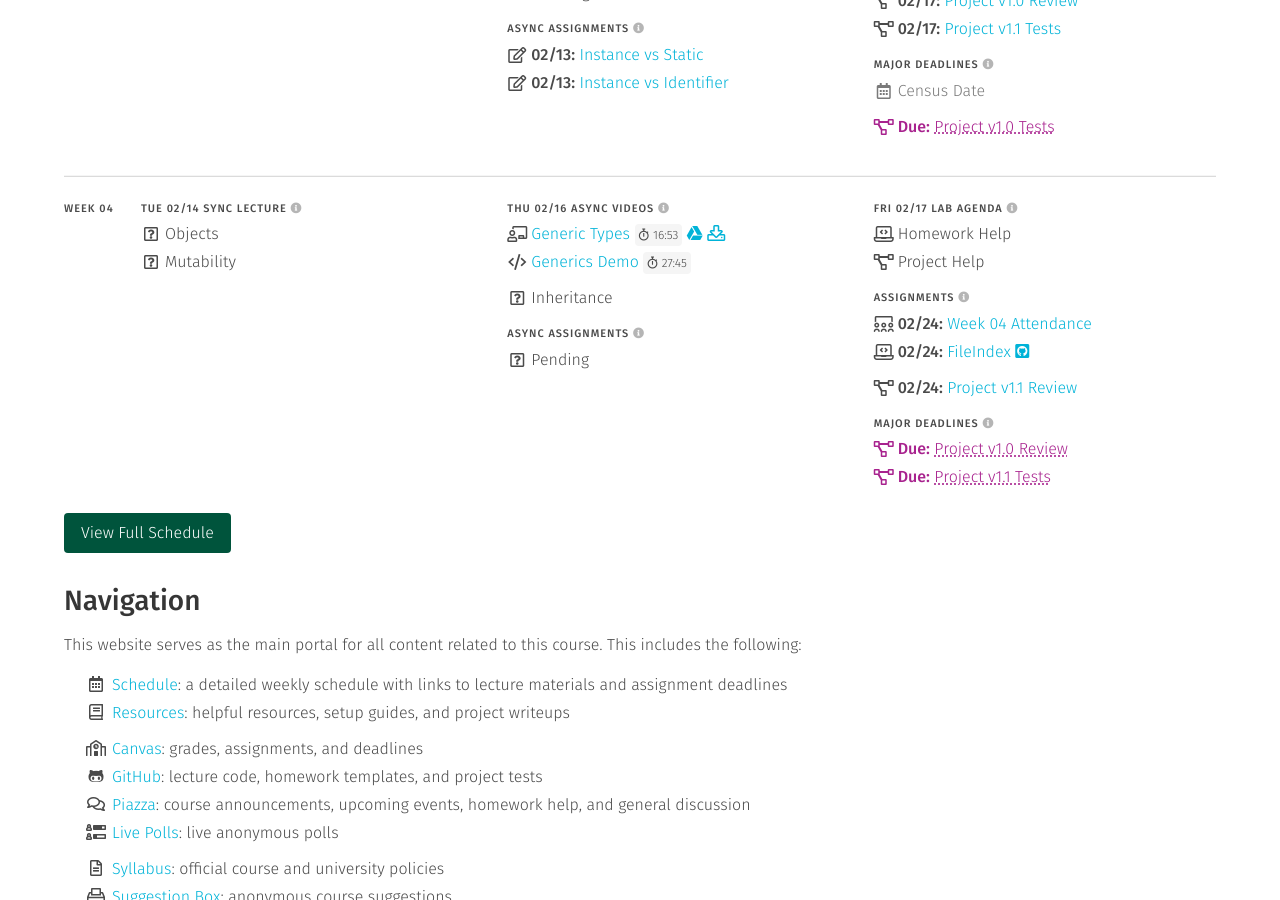
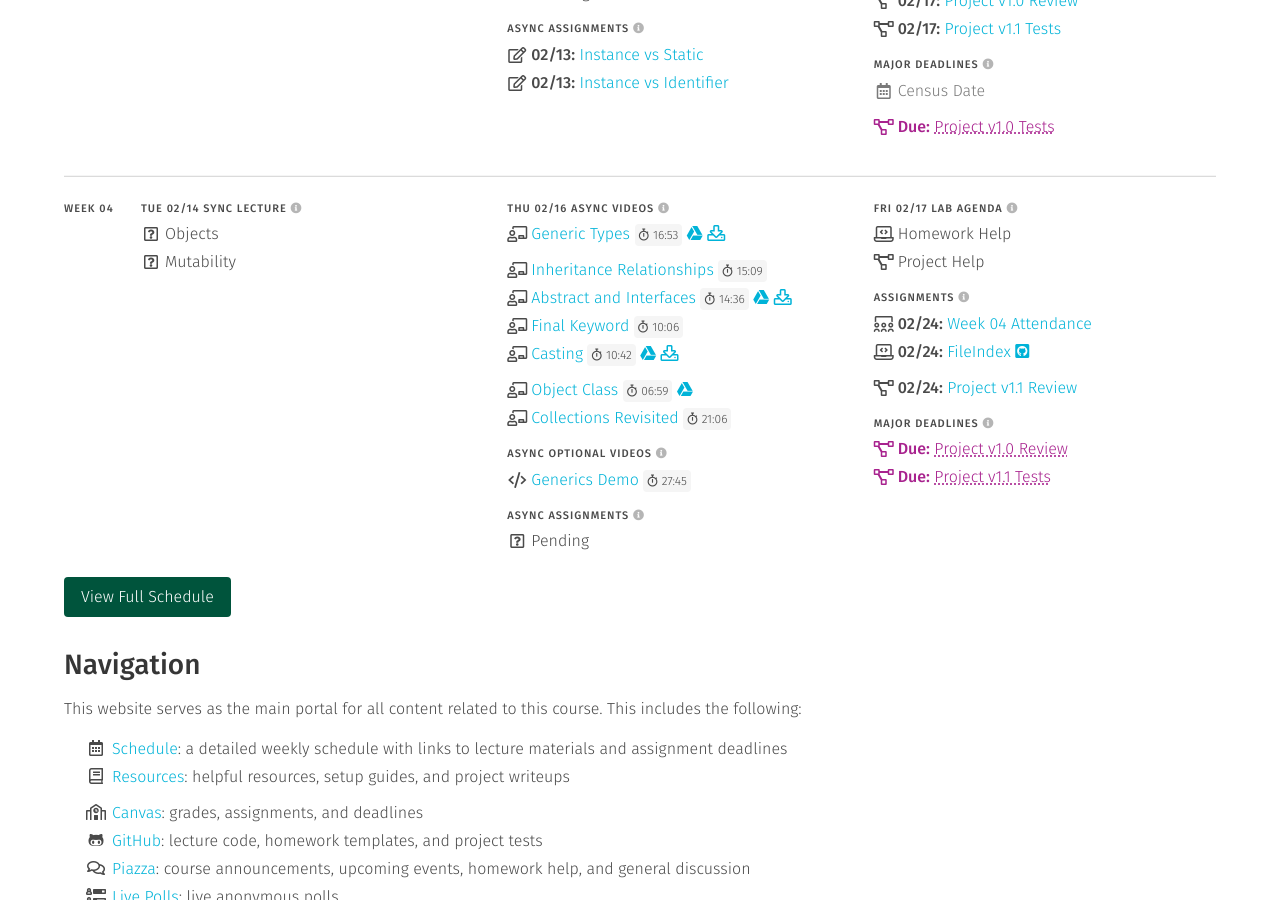
Before and after one commit to usf-cs272-spring2023/usf-cs272-spring2023.github.io, a Jekyll site: the page built from index.md, in a window 1280 px wide and 900 px high, scrolled down 987 px. Built offline with Jekyll 4.4.1, drawn with Linux system fonts in a browser that asks for light colours.

Commit message:
Updating slide links

```diff
--- a/_data/lectures.yml
+++ b/_data/lectures.yml
@@ -93,6 +93,8 @@
   text: 'Abstract and Interfaces'
   href: 'https://usfca.hosted.panopto.com/Panopto/Pages/Viewer.aspx?id=217a9f63-2bcd-4869-b79c-afa5013a66f5'
   time: '14:36'
+  view: 'https://docs.google.com/presentation/d/e/2PACX-1vRARVHCO1k8XhC-yjANvl89WX91qKPJ9e3f2Em8ITBihWDf0Xym01x38Bz8DdigBFHHMfrgtuwgCFGE/pub?start=false&loop=false&delayms=3000'
+  save: '/files/Abstract and Interfaces.pdf'
 
 final:
   <<: *default
@@ -107,6 +109,8 @@
   text: 'Casting'
   href: 'https://usfca.hosted.panopto.com/Panopto/Pages/Viewer.aspx?id=4eab4121-1dad-40c5-a5a1-afa5013a671f'
   time: '10:42'
+  save: '/files/Casting.pdf'
+  view: 'https://docs.google.com/presentation/d/e/2PACX-1vQKZWkx3KuWfriEUZx8n3VWwWJwqq1MyiMoJwWqXPQ-B8HdsaaOZgMPQ3cwDhuBcahLrDz3jtNKoeH-/pub?start=false&loop=false&delayms=3000'
 
 object:
   <<: *default
```
Also changed, not shown: _data/schedule.yml (+27 -5 lines), 2 other files.
